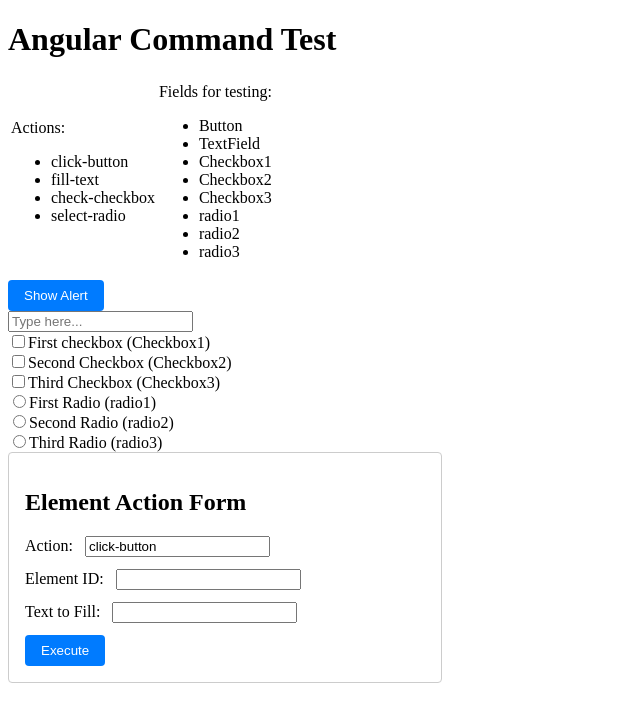
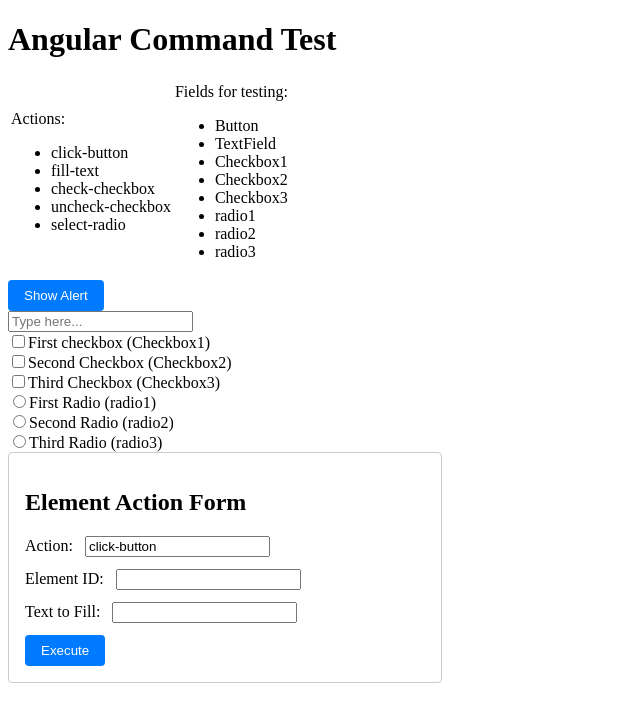
Before and after one commit to Hnidecek78/TempWebExecutor, an Angular app: page / in a window 1280 px wide. Shown: the top 722 px of the page, without its empty margins (0-640 px from the left). Built offline with nearby package versions, Linux system fonts and the light colour scheme.

Commit message:
Update test site

```diff
--- a/src/app/action-executor/action-executor.ts
+++ b/src/app/action-executor/action-executor.ts
@@ -1,14 +1,19 @@
 import { Component } from '@angular/core';
 import { FormsModule } from '@angular/forms';
-import { checkCheckboxById, clickButtonById, fillTextField, selectRadioButtonById } from '../WebExecutor/Interactions';
+import {
+  checkCheckboxById,
+  clickButtonById,
+  fillTextField,
+  selectRadioButtonById,
+  uncheckCheckboxById,
+} from '../WebExecutor/Interactions';
 
 type ActionType = 'click-button' | 'fill-text';
-
 
 @Component({
   selector: 'app-action-executor',
   standalone: true,
-  imports: [ FormsModule],
+  imports: [FormsModule],
   templateUrl: './action-executor.html',
   styleUrl: './action-executor.css',
 })
@@ -34,7 +39,10 @@
       } else if (this.action === 'check-checkbox') {
         checkCheckboxById(this.id);
         console.log(`Checkbox "${this.id}" checked.`);
-      } else if (this.action === 'select-radio'){
+      } else if (this.action === 'uncheck-checkbox') {
+        uncheckCheckboxById(this.id);
+        console.log(`Checkbox "${this.id}" checked.`);
+      } else if (this.action === 'select-radio') {
         selectRadioButtonById(this.id);
         console.log(`Radio "${this.id}" selected.`);
       }
--- a/src/app/test-component/test-component.html
+++ b/src/app/test-component/test-component.html
@@ -6,6 +6,7 @@
        <li>click-button</li>
        <li>fill-text</li>
        <li>check-checkbox</li>
+       <li>uncheck-checkbox</li>
        <li>select-radio</li>
      </ul>
    </td>
```
